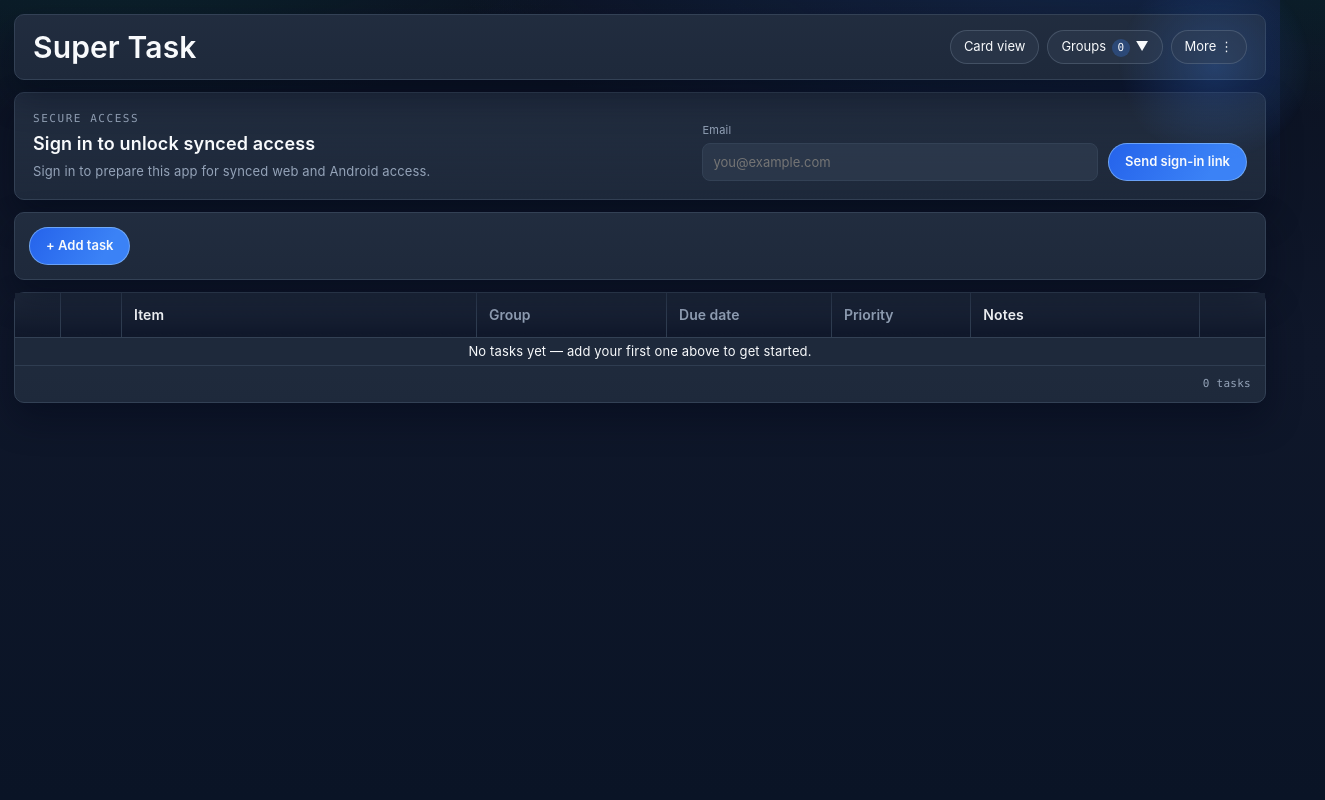
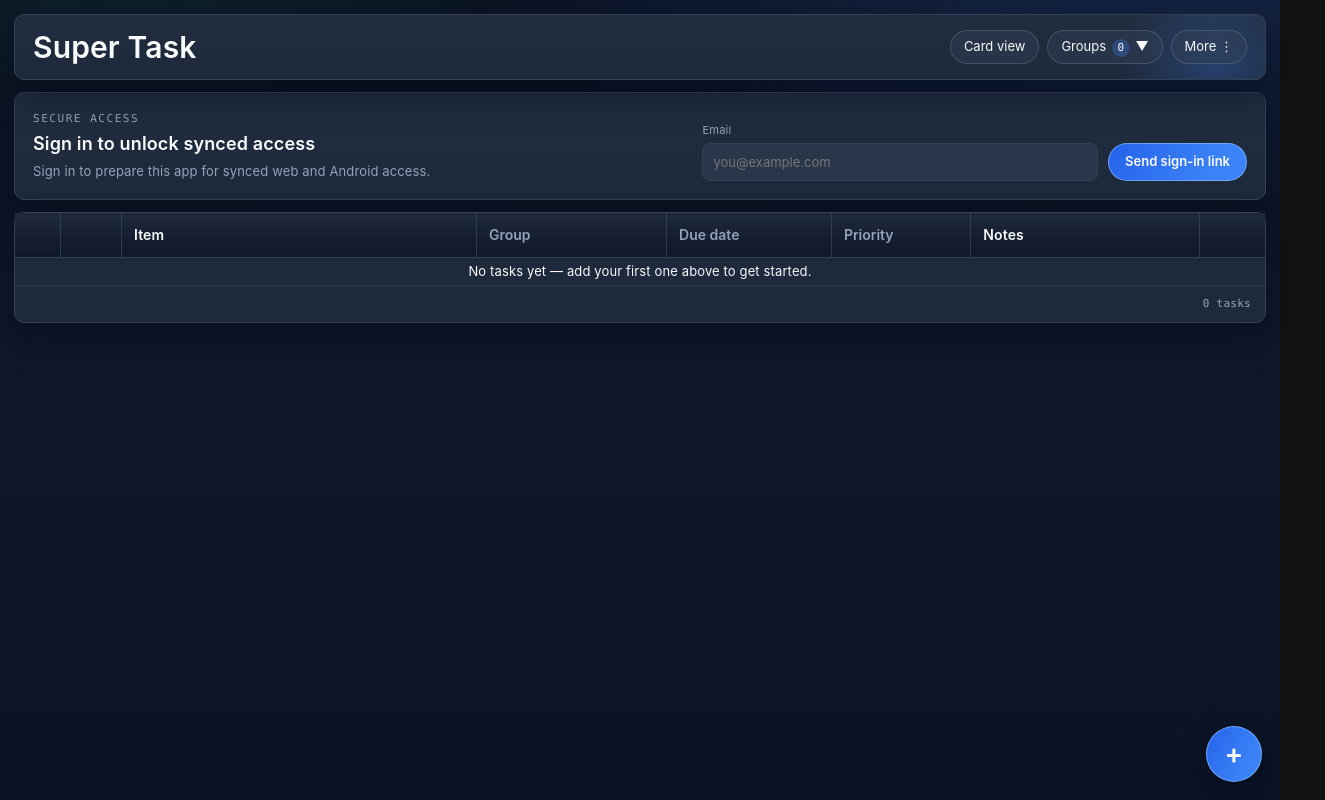
Before and after one commit to samucospace/super-task, a website: page index.html in a window 1280 px wide. Shown: the whole page, 1325 px wide, since content can reach past the window. Drawn offline with nearby package versions, Linux system fonts and the light colour scheme.

Commit message:
Fix mobile horizontal scroll, add Android status-bar inset handling, convert Add task to a floating action button

```diff
--- a/app.js
+++ b/app.js
@@ -148,7 +148,17 @@
     if (window.SuperTaskSyncQueue.getPendingCount() > 0) flushSyncQueue();
   }, 30000);
 
+  configureNativeStatusBar();
+
   await authService.init();
+}
+
+// Android draws the WebView edge-to-edge under the status bar by default;
+// stop it from overlaying so the header isn't hidden behind the system bar.
+function configureNativeStatusBar() {
+  if (!window.Capacitor?.isNativePlatform?.()) return;
+  const statusBar = window.Capacitor.Plugins?.StatusBar;
+  statusBar?.setOverlaysWebView?.({ overlay: false }).catch(() => {});
 }
 
 // ── EVENT LISTENERS ───────────────────────────────────────────────────────────
@@ -252,8 +262,19 @@
 function toggleMoreMenu() {
   if (!moreMenuList || !moreMenuBtn) return;
   const willOpen = moreMenuList.hidden;
+  if (willOpen) {
+    positionMoreMenu();
+  }
   moreMenuList.hidden = !willOpen;
   moreMenuBtn.setAttribute("aria-expanded", willOpen ? "true" : "false");
+}
+
+// The menu uses position:fixed (so it can't be clipped by any ancestor's
+// overflow), so its coordinates need to be computed from the button here.
+function positionMoreMenu() {
+  const rect = moreMenuBtn.getBoundingClientRect();
+  moreMenuList.style.top = `${rect.bottom + 6}px`;
+  moreMenuList.style.right = `${Math.max(8, window.innerWidth - rect.right)}px`;
 }
 
 function closeMoreMenu() {
--- a/index.html
+++ b/index.html
@@ -2,7 +2,7 @@
 <html lang="en">
 <head>
   <meta charset="UTF-8">
-  <meta name="viewport" content="width=device-width, initial-scale=1.0">
+  <meta name="viewport" content="width=device-width, initial-scale=1.0, viewport-fit=cover">
   <meta name="theme-color" content="#0f172a">
   <meta name="apple-mobile-web-app-capable" content="yes">
   <meta name="apple-mobile-web-app-status-bar-style" content="black-translucent">
@@ -67,9 +67,7 @@
       <div class="groups-list" id="groups-list"></div>
     </section>
 
-    <section class="composer-panel auth-protected">
-      <button class="primary-button" id="open-task-modal-btn" type="button">+ Add task</button>
-    </section>
+    <button class="fab-add-task auth-protected" id="open-task-modal-btn" type="button" aria-label="Add task">+</button>
 
     <section class="task-modal auth-protected" id="task-modal" hidden aria-hidden="true">
       <div class="task-modal-backdrop" data-close-task-modal="true"></div>
--- a/package.json
+++ b/package.json
@@ -14,6 +14,7 @@
     "@capacitor/core": "^7.4.4"
   },
   "dependencies": {
-    "@capacitor/app": "^7.1.2"
+    "@capacitor/app": "^7.1.2",
+    "@capacitor/status-bar": "^7.0.6"
   }
 }
--- a/styles.css
+++ b/styles.css
@@ -53,6 +53,7 @@
 body {
   margin: 0;
   min-height: 100%;
+  padding-top: env(safe-area-inset-top, 0px);
 }
 
 body {
@@ -85,7 +86,6 @@
 }
 
 .hero-panel,
-.composer-panel,
 .board-panel,
 .groups-panel {
   background:
@@ -105,6 +105,7 @@
   flex-wrap: wrap;
   position: relative;
   z-index: 35;
+  overflow: hidden;
 }
 
 .hero-panel::after {
@@ -261,10 +262,8 @@
 }
 
 .more-menu-list {
-  position: absolute;
-  z-index: 40;
-  top: calc(100% + 6px);
-  right: 0;
+  position: fixed;
+  z-index: 210;
   display: flex;
   flex-direction: column;
   gap: 6px;
@@ -468,12 +467,6 @@
   width: 150px;
 }
 
-.composer-panel {
-  padding: 14px;
-  position: relative;
-  z-index: 20;
-}
-
 .task-form {
   display: grid;
   grid-template-columns: minmax(220px, 2.4fr) minmax(180px, 1.4fr) minmax(158px, 1fr) minmax(132px, 0.9fr) minmax(220px, 2fr) auto;
@@ -526,6 +519,36 @@
 .primary-button:hover {
   transform: translateY(-1px);
   background: linear-gradient(120deg, #1d4ed8 0%, #2563eb 75%);
+}
+
+.fab-add-task {
+  position: fixed;
+  right: max(18px, env(safe-area-inset-right, 0px));
+  bottom: max(18px, calc(env(safe-area-inset-bottom, 0px) + 18px));
+  z-index: 60;
+  width: 56px;
+  height: 56px;
+  border-radius: 50%;
+  border: 1px solid rgba(147, 197, 253, 0.6);
+  background: linear-gradient(120deg, #2563eb 0%, var(--color-primary-electric) 75%);
+  color: var(--color-text-bright);
+  font: 600 28px/1 var(--font-sans);
+  display: flex;
+  align-items: center;
+  justify-content: center;
+  cursor: pointer;
+  box-shadow: 0 14px 28px rgba(2, 6, 23, 0.5);
+  transition: transform 110ms ease, box-shadow 110ms ease;
+}
+
+.fab-add-task:hover {
+  transform: translateY(-2px);
+  box-shadow: 0 18px 34px rgba(2, 6, 23, 0.58);
+}
+
+.fab-add-task:focus-visible {
+  outline: none;
+  box-shadow: var(--focus-ring), 0 14px 28px rgba(2, 6, 23, 0.5);
 }
 
 .task-notes-create-wrap {
@@ -1232,7 +1255,6 @@
 
 @media (prefers-reduced-motion: no-preference) {
   .hero-panel,
-  .composer-panel,
   .groups-panel,
   .board-panel {
     animation: rise-in 260ms ease-out both;
@@ -1240,10 +1262,6 @@
 
   .hero-panel {
     animation-delay: 20ms;
-  }
-
-  .composer-panel {
-    animation-delay: 60ms;
   }
 
   .board-panel {
@@ -1296,7 +1314,6 @@
   }
 
   .hero-panel,
-  .composer-panel,
   .groups-panel {
     padding: 12px;
   }
```
Also changed, not shown: 3 other files.
